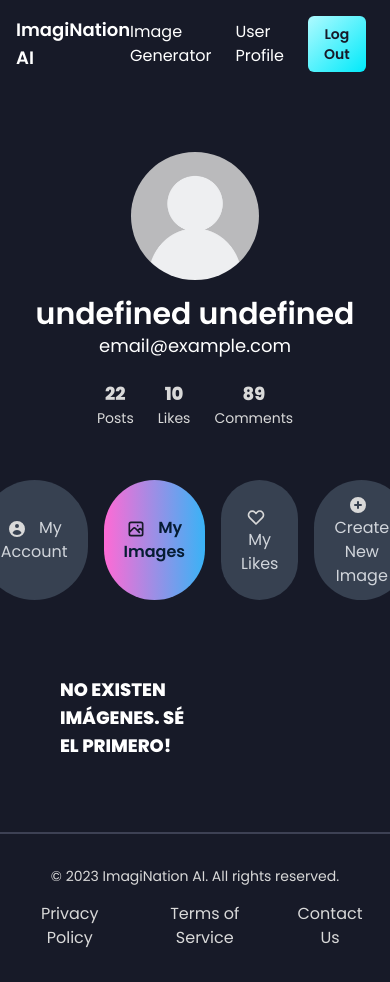
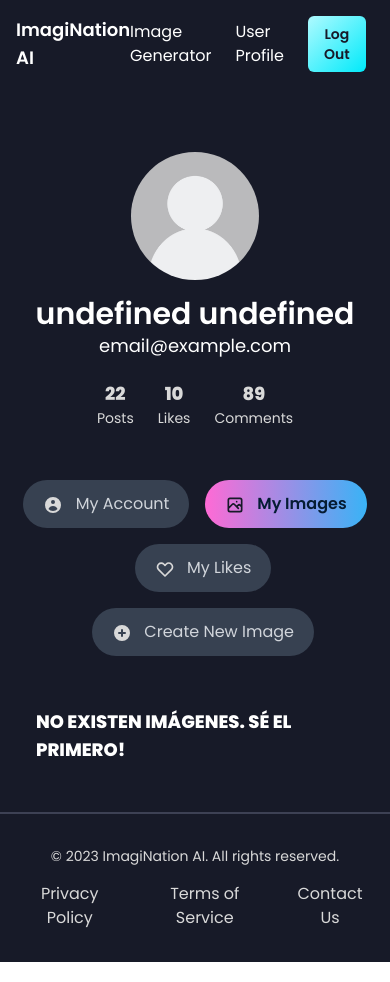
Before and after one commit to lmontejo91/ImagiNationAI_Project, a React (Vite) app in the folder frontend/: page /user-page/1 in a window 390 px wide. Built offline with nearby package versions, Linux system fonts and the light colour scheme; sample sign-in values are in the browser's storage.

Commit message:
User Profile Page Responsive

```diff
--- a/frontend/src/views/HomePage.jsx
+++ b/frontend/src/views/HomePage.jsx
@@ -155,6 +155,7 @@ const HomePage = () => {
         </button>
       </div>
 
+      {/* Gallery section */}
       <div className="grid grid-cols-1 md:grid-cols-2 lg:grid-cols-4 gap-4 mx-4 my-4 md:mx-12">
         <RenderCards
           data={displayedImagesData}
--- a/frontend/src/views/UserProfilePage.jsx
+++ b/frontend/src/views/UserProfilePage.jsx
@@ -103,7 +103,7 @@ const UserProfilePage = () => {
       </div>
 
       {/* Buttons section */}
-      <div className="mt-8 flex justify-center space-x-4">
+      <div className="mt-8 flex flex-wrap justify-center space-x-4">
         <button
           onClick={handleShowMyAccount}
           className={`${showMyAccount ? "active-button" : "inactive-button"}`}
@@ -144,7 +144,7 @@ const UserProfilePage = () => {
       {!showMyAccount ? (
         <>
           {/* Gallery section */}
-          <div className="grid grid-cols-2 xs:grid-cols-1 md:grid-cols-4 gap-4 my-10 mx-10 md:mx-12">
+          <div className="grid grid-cols-1 md:grid-cols-2 lg:grid-cols-4 gap-4 mx-4 my-4 md:mx-12">
             <RenderCards
               data={displayedImagesData}
               message="No existen imágenes. Sé el primero!"
```
